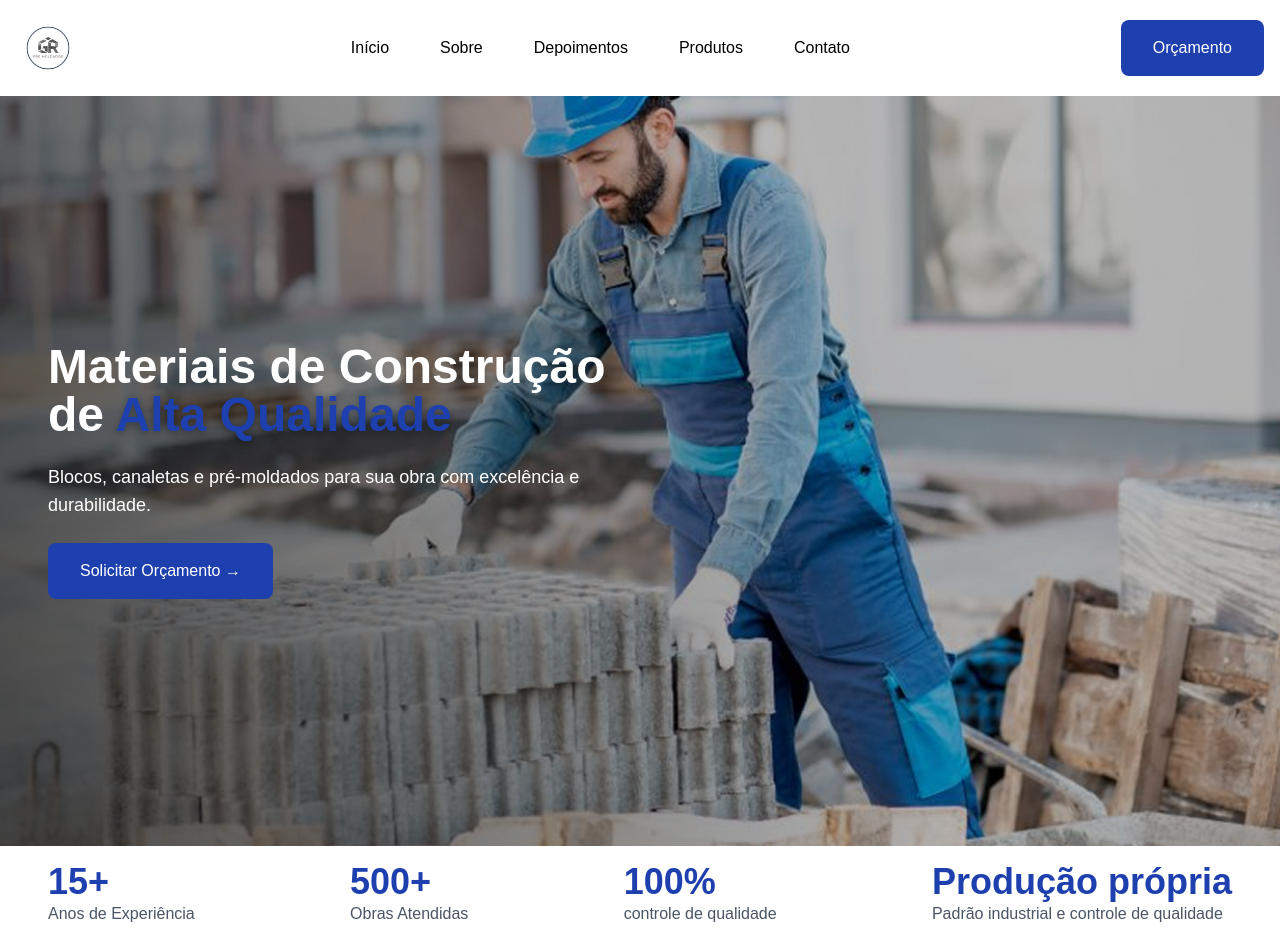
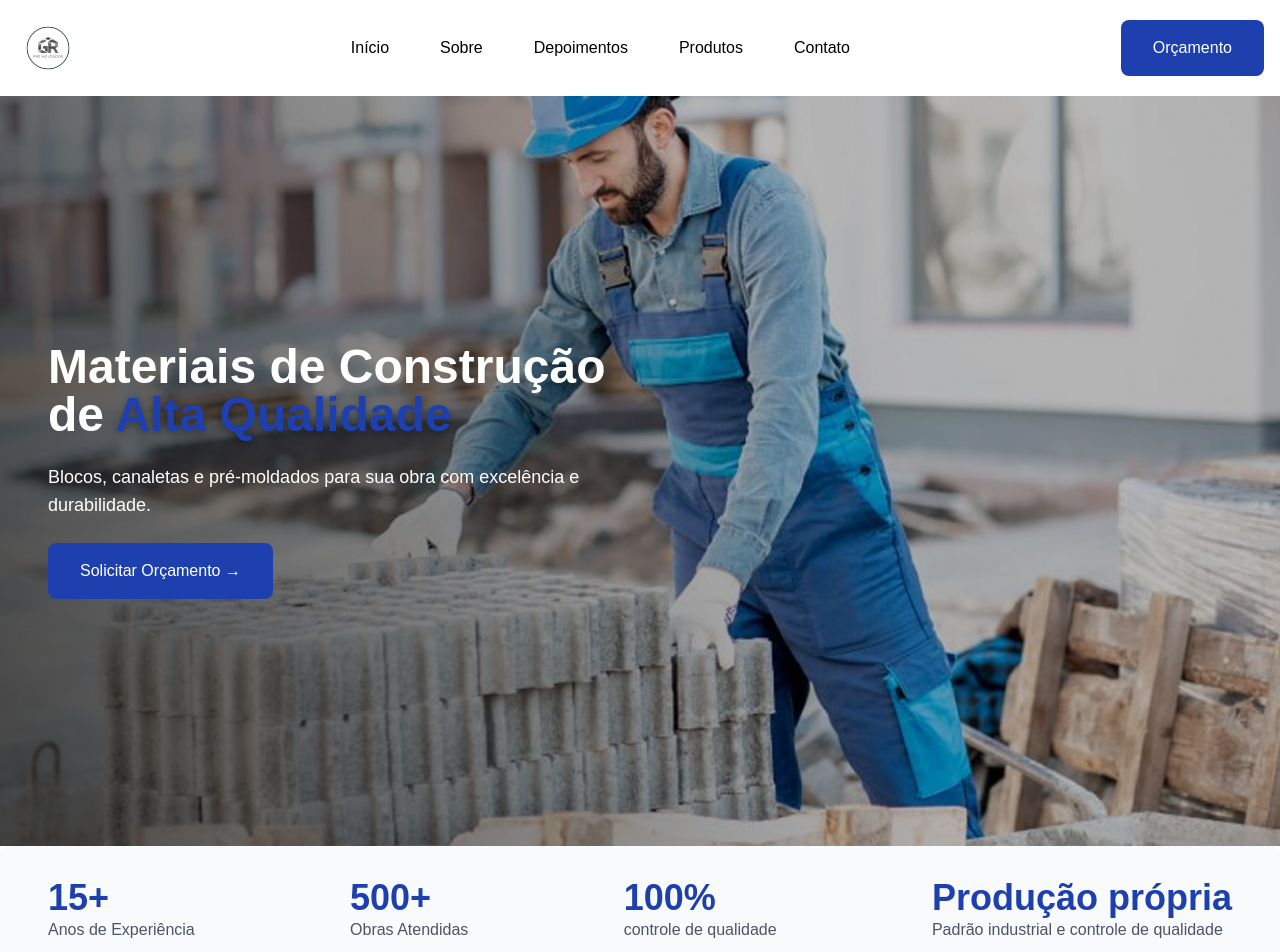
Before and after one commit to adryeldeev/grpremoldadosce-vitejs, a React (Vite) app: page / in a window 1280 px wide. Shown: the top 952 px of the page. Built offline with nearby package versions, Linux system fonts and the light colour scheme.

Commit message:
atualizando background hero

```diff
--- a/src/components/Hero/Hero.tsx
+++ b/src/components/Hero/Hero.tsx
@@ -24,7 +24,7 @@ const Hero = () => {
         </div>
     </section>
 
-    <section className='flex flex-col md:flex-row md:justify-between items-start mt-4 gap-8 px-12  mx-auto'>
+    <section className='flex flex-col md:flex-row md:justify-between items-start  gap-8 px-12  mx-auto bg-[#F9FAFB] py-8 rounded-lg  '>
         <div>
             <h2 className='text-2xl  md:text-4xl font-bold' style={{color: '#1E40AF'}}>15+</h2>
             <p className='text-gray-600'>Anos de Experiência</p>
--- a/src/components/Solucoes/Solucoes.tsx
+++ b/src/components/Solucoes/Solucoes.tsx
@@ -1,3 +1,4 @@
+import React from 'react'
 import { Factory, Home, Building2, Construction } from 'lucide-react'
 import residencial from '../../assets/residencial.jpg';
 import infraestrutura from '../../assets/infraestrutura.jpg';
@@ -40,7 +41,7 @@ const Solucoes = () => {
     <section className='py-16 px-4 bg-white' id='solucoes'>
       <div className='text-center mb-12'>
         <h2 className='text-4xl font-bold mb-4'>
-          Soluções para <span style={{color: '#1E40AF'}}>Sua Obra</span>
+          Soluções para <span style={{color: '#1E40AF'}}><br className='block md:hidden'/>Sua Obra</span>
         </h2>
         <p className='text-gray-600 max-w-3xl mx-auto'>
           Atendemos diversos segmentos da construção civil
```
